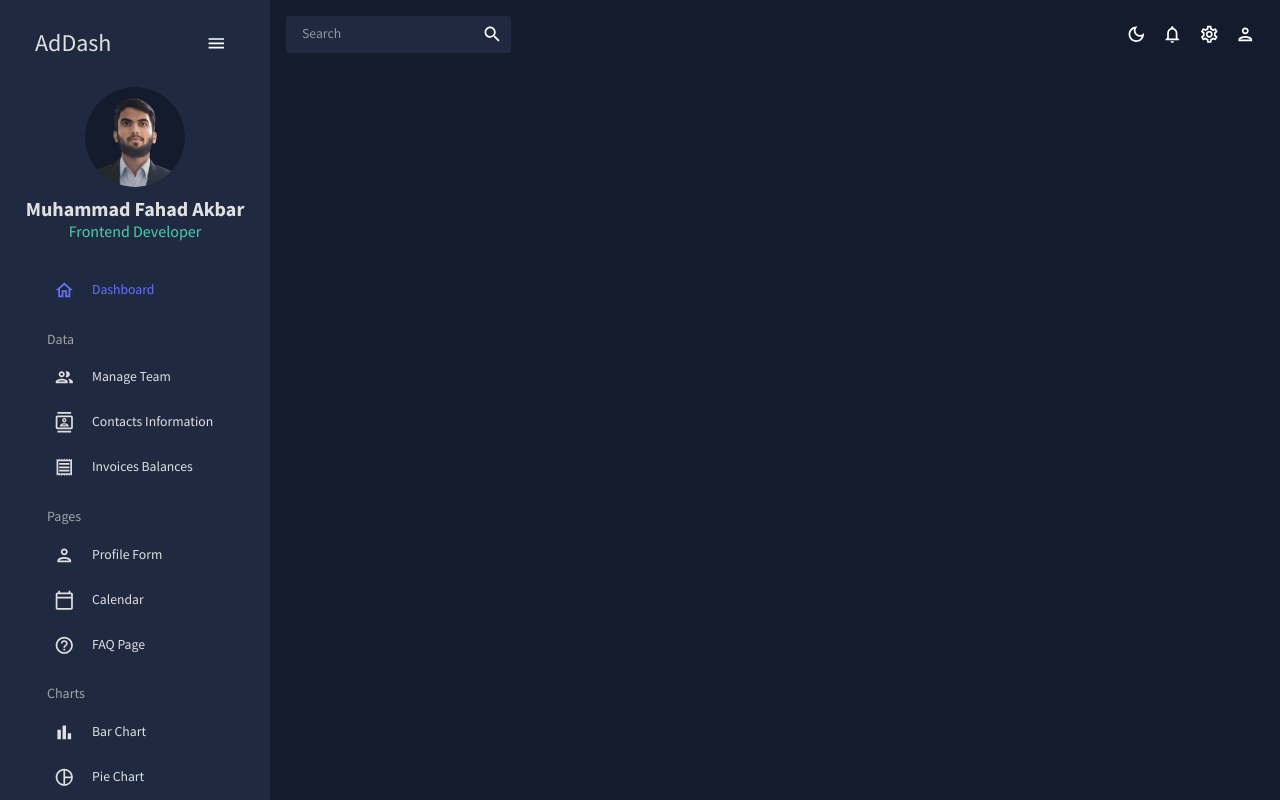
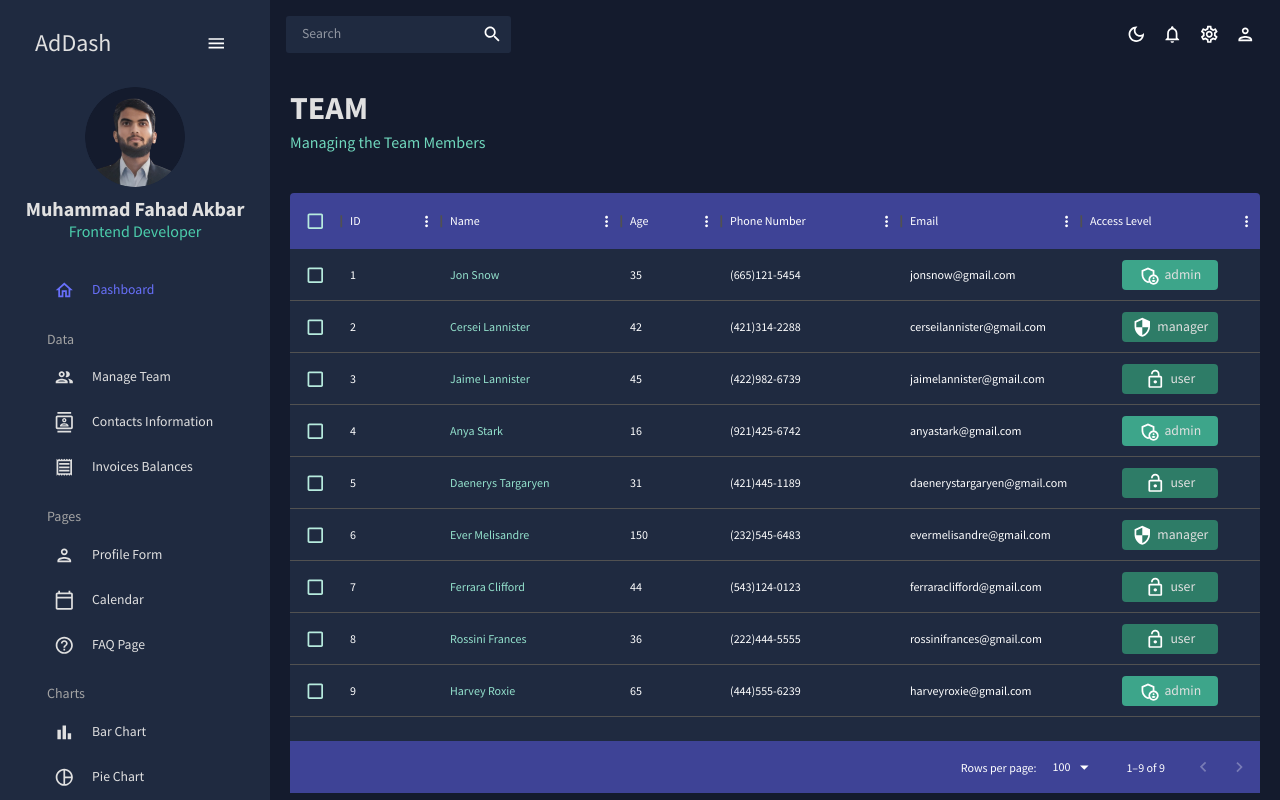
Before and after one commit to MuhammadFahadAkbar/Admin-Dashboard, a React (Create React App) app: page /team in a window 1280 px wide. Built offline with nearby package versions, Linux system fonts and the light colour scheme.

Commit message:
Added Team Page using DataGrid

```diff
--- a/src/App.js
+++ b/src/App.js
@@ -3,7 +3,7 @@
 import Topbar from "./pages/global/Topbar";
 import Sidebar from "./pages/global/Sidebar";
 import Dashboard from "./pages/dashboard";
-// import Team from "./pages/global/team";
+import Team from "./pages/team";
 // import Contacts from "./pages/global/contacts";
 // import Invoices from "./pages/global/invoices";
 // import Form from "./pages/global/form";
@@ -28,7 +28,7 @@
             <Topbar />
             <Routes>
               <Route path="/" element={<Dashboard />} />
-              {/* <Route path="/team" element={<Team />} /> */}
+              <Route path="/team" element={<Team />} />
               {/* <Route path="/contacts" element={<Contacts />} /> */}
               {/* <Route path="/invoices" element={<Invoices />} /> */}
               {/* <Route path="/form" element={<Form />} /> */}
--- /dev/null
+++ b/src/pages/team/index.jsx
@@ -0,0 +1,109 @@
+import { Box, Typography, useTheme } from "@mui/material";
+import { DataGrid } from "@mui/x-data-grid";
+import { tokens } from "../../theme";
+import { mockDataTeam } from "../../data/mockData";
+import AdminPanelSettingsOutlinedIcon from "@mui/icons-material/AdminPanelSettingsOutlined";
+import LockOpenOutlinedIcon from "@mui/icons-material/LockOpenOutlined";
+import SecurityOutlinedIcon from "@mui/icons-material/SecurityOutlined";
+import Header from "../../components/Header";
+
+const Team = () => {
+  const theme = useTheme();
+  const colors = tokens(theme.palette.mode);
+  const columns = [
+    { field: "id", headerName: "ID" },
+    {
+      field: "name",
+      headerName: "Name",
+      flex: 1,
+      cellClassName: "name-column--cell",
+    },
+    {
+      field: "age",
+      headerName: "Age",
+      type: "number",
+      headerAlign: "left",
+      align: "left",
+    },
+    {
+      field: "phone",
+      headerName: "Phone Number",
+      flex: 1,
+    },
+    {
+      field: "email",
+      headerName: "Email",
+      flex: 1,
+    },
+    {
+      field: "accessLevel",
+      headerName: "Access Level",
+      flex: 1,
+      renderCell: ({ row: { access } }) => {
+        return (
+          <Box
+            width="60%"
+            m="0 auto"
+            p="5px"
+            display="flex"
+            justifyContent="center"
+            backgroundColor={
+              access === "admin"
+                ? colors.greenAccent[600]
+                : access === "manager"
+                ? colors.greenAccent[700]
+                : colors.greenAccent[700]
+            }
+            borderRadius="4px"
+          >
+            {access === "admin" && <AdminPanelSettingsOutlinedIcon />}
+            {access === "manager" && <SecurityOutlinedIcon />}
+            {access === "user" && <LockOpenOutlinedIcon />}
+            <Typography color={colors.grey[100]} sx={{ ml: "5px" }}>
+              {access}
+            </Typography>
+          </Box>
+        );
+      },
+    },
+  ];
+
+  return (
+    <Box m="20px">
+      <Header title="TEAM" subtitle="Managing the Team Members" />
+      <Box
+        m="40px 0 0 0"
+        height="75vh"
+        sx={{
+          "& .MuiDataGrid-root": {
+            border: "none",
+          },
+          "& .MuiDataGrid-cell": {
+            borderBottom: "none",
+          },
+          "& .name-column--cell": {
+            color: colors.greenAccent[300],
+          },
+          "& .MuiDataGrid-columnHeaders": {
+            backgroundColor: colors.blueAccent[700],
+            borderBottom: "none",
+          },
+          "& .MuiDataGrid-virtualScroller": {
+            backgroundColor: colors.primary[400],
+          },
+          "& .MuiDataGrid-footerContainer": {
+            borderTop: "none",
+            backgroundColor: colors.blueAccent[700],
+          },
+          "& .MuiCheckbox-root": {
+            color: `${colors.greenAccent[200]} !important`,
+          },
+        }}
+      >
+        <DataGrid checkboxSelection rows={mockDataTeam} columns={columns} />
+      </Box>
+    </Box>
+  );
+};
+
+export default Team;
```
